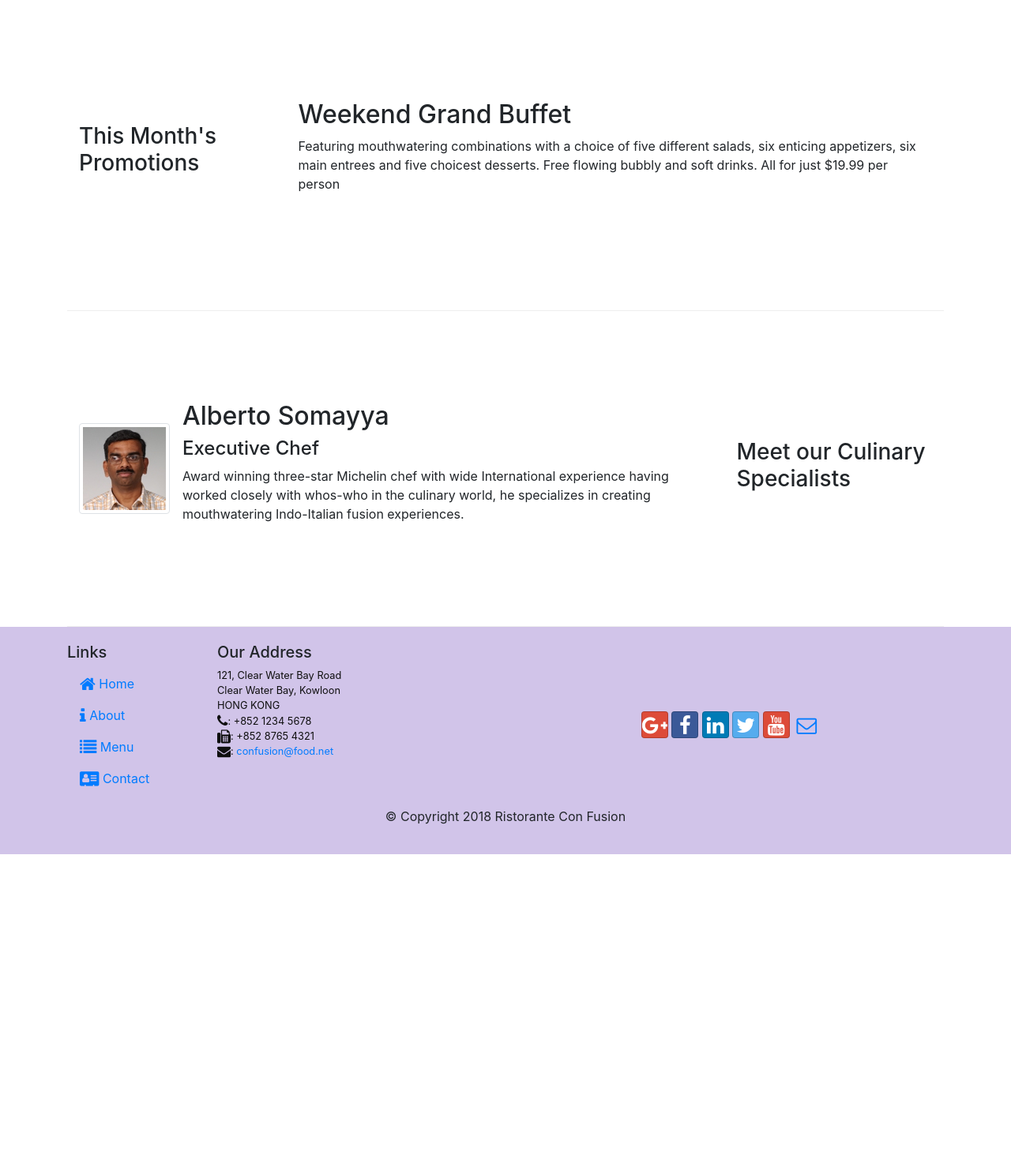
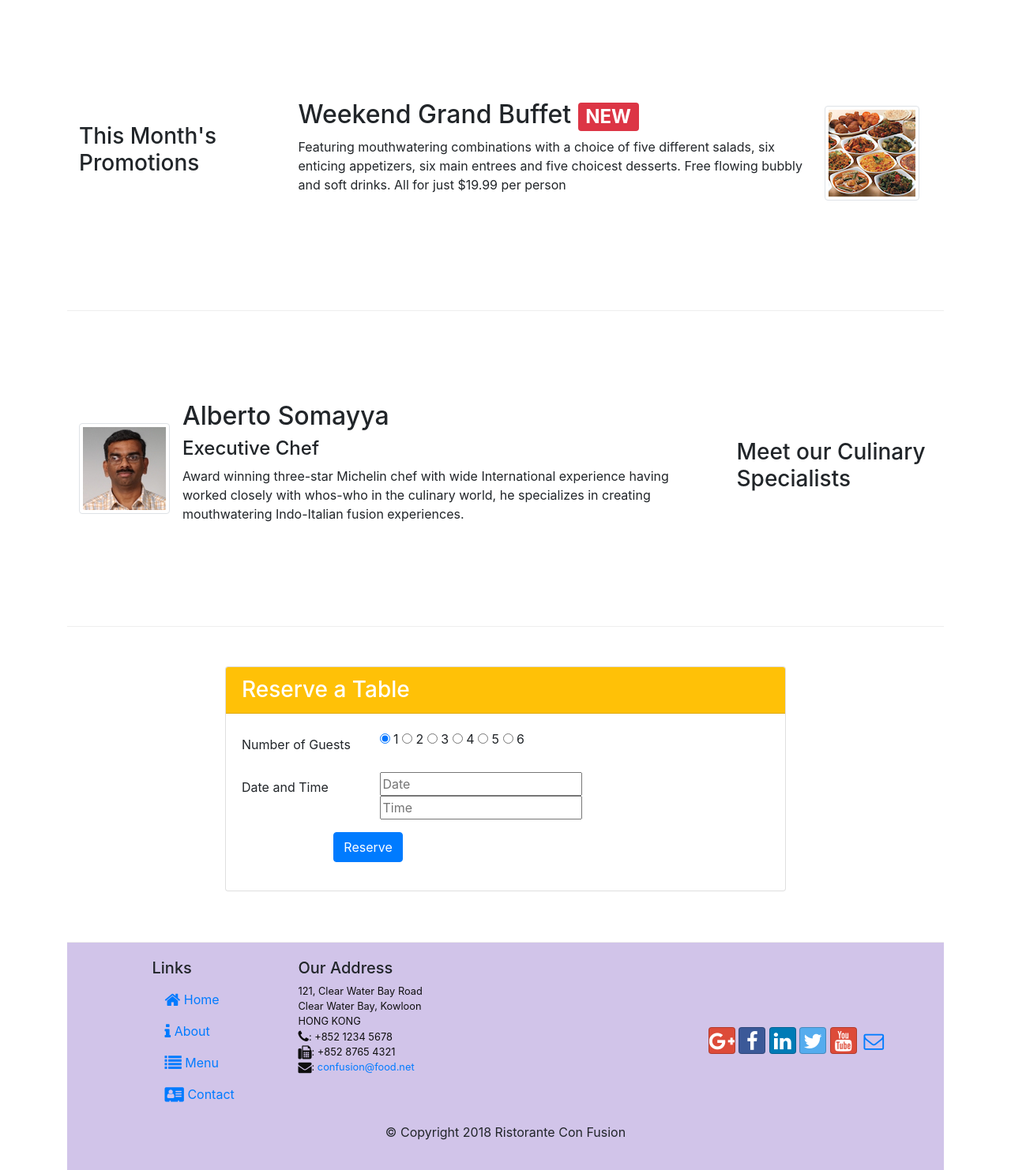
Before and after one commit to jonlorusso/conFusion, a website: page index.html in a window 1280 px wide. Shown: the part 740-2222 px from the top of the page at 79% size. Before the commit the page ends 1822 px from the top, so only its background shows below. Drawn offline with nearby package versions, Linux system fonts and the light colour scheme.

Commit message:
Assignment 2

```diff
--- a/index.html
+++ b/index.html
@@ -20,6 +20,9 @@
 
     <nav class="navbar navbar-dark navbar-expand-sm fixed-top">
         <div class="container">
+        <button class="navbar-toggler" type="button" data-toggle="collapse" data-target="#Navbar">
+            <span class="navbar-toggler-icon"></span>
+        </button>
             <a class="navbar-brand mr-auto" href="#"><img src="img/logo.png" height="30" width="41"></a>
             <div class="collapse navbar-collapse" id="Navbar">
                 <ul class="navbar-nav mr-auto">
@@ -30,9 +33,6 @@
                 </ul>
             </div>
         </div>
-        <button class="navbar-toggler" type="button" data-toggle="collapse" data-target="#Navbar">
-            <span class="navbar-toggler-icon"></span>
-        </button>
     </nav>
 
     <header class="jumbotron">
@@ -42,8 +42,11 @@
                     <h1>Ristorante con Fusion</h1>
                     <p>We take inspiration from the World's best cuisines, and create a unique fusion experience. Our lipsmacking creations will tickle your culinary senses!</p>
                 </div>
-                <div class="col-12 col-sm align-self-center">
+                <div class="col-12 col-sm-3 align-self-center">
                     <img src="img/logo.png" class="img-fluid">
+                </div>
+                <div class="col-12 col-sm-3 align-self-center">
+                    <a role="button" class="btn btn-sm btn-warning btn-block" href="#reserve">Reserve Table</a>
                 </div>
             </div>
         </div>
@@ -69,12 +72,17 @@
         </div>
 
         <div class="row row-content align-items-center">
-            <div class="col-12 col-sm-4 col-md-3">
+            <div class="col col-sm order-sm-last col-m">
+                <div class="media">
+                    <div class="media-body">
+                        <h2>Weekend Grand Buffet <span class="badge badge-danger">NEW</span></h2>
+                        <p class="d-none d-sm-block">Featuring mouthwatering combinations with a choice of five different salads, six enticing appetizers, six main entrees and five choicest desserts. Free flowing bubbly and soft drinks. All for just $19.99 per person </p>
+                    </div>
+                    <img class="d-flex mr-3 img-thumbnail align-self-center" src="img/buffet.png" alt="Weekend Grand Buffet">
+                </div>
+            </div>
+            <div class="col-12 col-sm-4 order-sm-first col-md-3">
                 <h3>This Month's Promotions</h3>
-            </div>
-            <div class="col col-sm col-md">
-                <h2>Weekend Grand Buffet</h2>
-                <p>Featuring mouthwatering combinations with a choice of five different salads, six enticing appetizers, six main entrees and five choicest desserts. Free flowing bubbly and soft drinks. All for just $19.99 per person </p>
             </div>
         </div>
 
@@ -98,12 +106,52 @@
                 </div>
             </div>
         </div>
+
+        <div class="row row-content" id="reserve">
+            <div class="offset-sm-2 col-12 col-sm-8">
+                <div class="card">
+                    <h3 class="card-header bg-warning text-white text-left">Reserve a Table</h3>
+                    <div class="card-body">
+                        <form class="reserve-form">
+                            <div class="row form-group">
+                                <label for="guests1" class="col-sm-3 col-form-label text-left">Number of Guests</label>
+                                <div class="col-sm-9 text-left">
+                                    <input type="radio" id="guests1" name="guests" value="1" checked>
+                                    <label for="guests1">1</label>
+                                    <input type="radio" id="guests2" name="guests" value="2">
+                                    <label for="guests2">2</label>
+                                    <input type="radio" id="guests3" name="guests" value="3">
+                                    <label for="guests3">3</label>
+                                    <input type="radio" id="guests4" name="guests" value="4">
+                                    <label for="guests4">4</label>
+                                    <input type="radio" id="guests5" name="guests" value="5">
+                                    <label for="guests5">5</label>
+                                    <input type="radio" id="guests6" name="guests" value="6">
+                                    <label for="guests6">6</label>
+                                </div>
+                            </div>
+                            <dl class="row form-group">
+                                <label for="date" class="col-sm-3 col-form-label text-left">Date and Time</label>
+                                <div class="col-sm-9 text-left">
+                                    <input type="text" id="date" name="date" placeholder="Date">
+                                    <input type="text" id="time" name="time" placeholder="Time">
+                                </div>
+                            </dl>
+                            <dl class="row form-group">
+                                <div class="offset-md-2 col-md-10 text-left">
+                                    <button type="submit" class="btn btn-primary">Reserve</button>
+                                </div>
+                            </dl>
+                        </form>
+                    </div>
+                </div>
+            </div>
     </div>
 
     <footer class="footer">
         <div class="container">
             <div class="row">
-                <div class="col-4 col-sm-2">
+                <div class="col-4 offset-1 col-sm-2">
                     <h5>Links</h5>
                     <ul class="list-unstyled">
                         <li class="nav-item active"><a class="nav-link" href="#"><span class="fa fa-home fa-lg"></span> Home</a></li>
@@ -141,7 +189,7 @@
                 </div>
            </div>
         </div>
-    </footercl>
+    </footer>
 
     <!-- jQuery first, then Popper.js, then Bootstrap JS. -->
     <script src="node_modules/jquery/dist/jquery.slim.min.js"></script>
```
